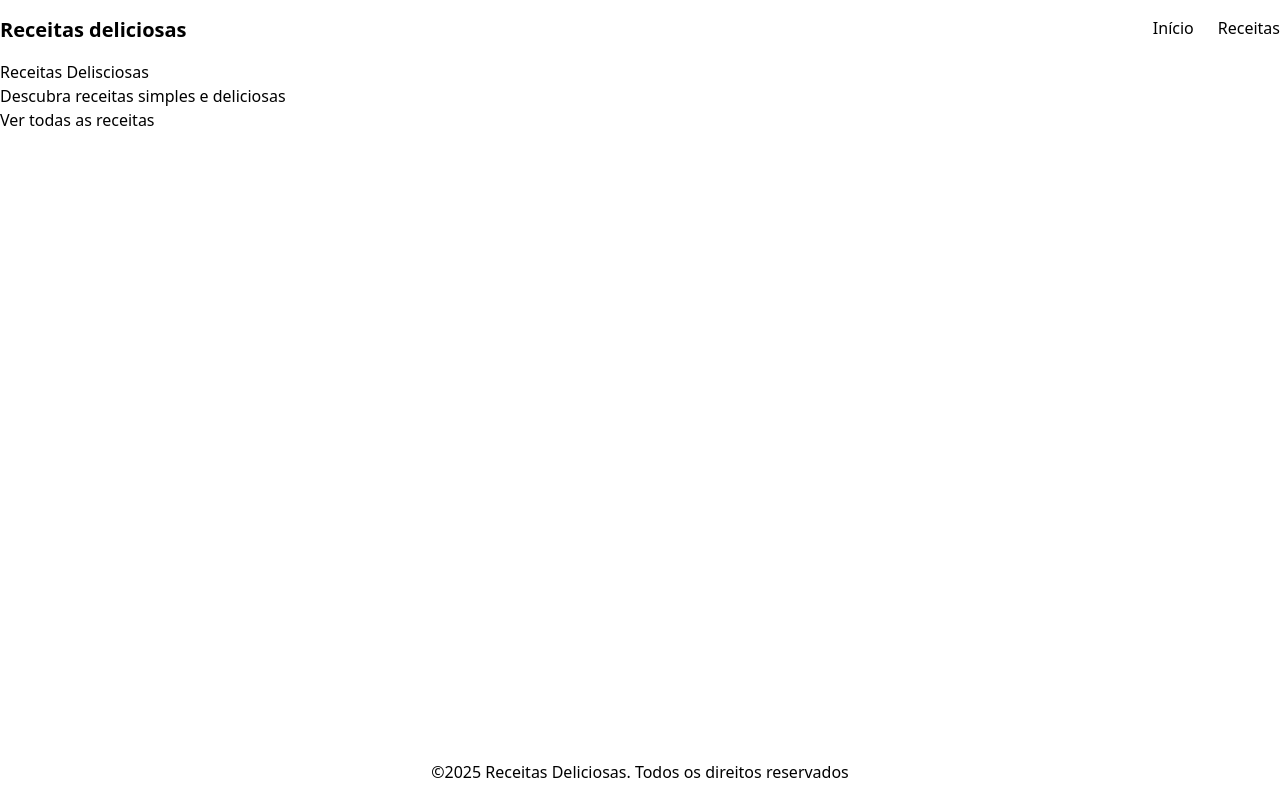
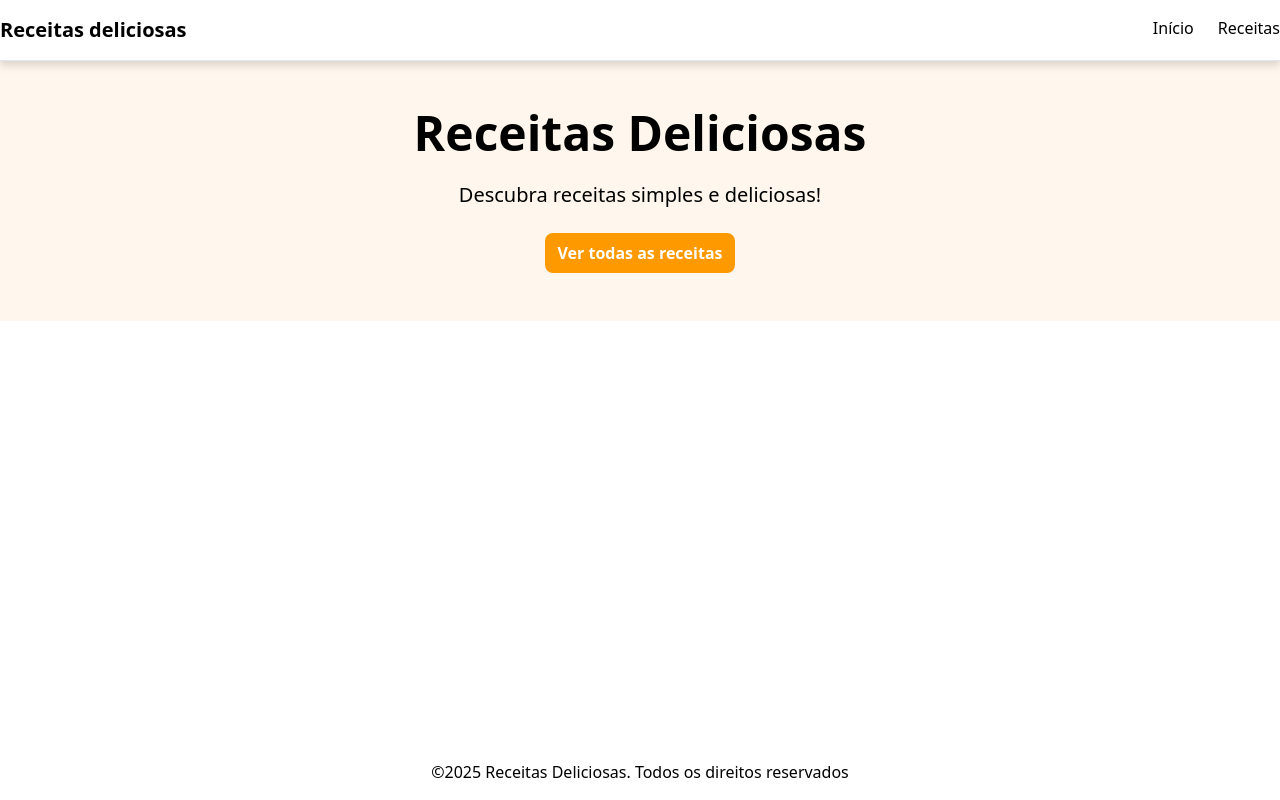
Before and after one commit to brenopz07/site-receitas_byron, a Next.js app in the folder receitas/: page / in a window 1280 px wide. Built offline with nearby package versions, Linux system fonts and the light colour scheme.

Commit message:
feat:adiciona estilos na secao Hero

```diff
--- a/receitas/src/app/page.tsx
+++ b/receitas/src/app/page.tsx
@@ -3,17 +3,17 @@
 export default function Home() {
   return (
     <main className="flex-grow">
-      <div className="container mx-auto">
         {/*secao Hero*/}
-        <section>
-          <h1>Receitas Delisciosas</h1>
-          <p>Descubra receitas simples e deliciosas</p>
+        <section className='bg-orange-50 py-12'>
+          <div className="flex flex-col gap-6 items-center container mx-auto">
+            <h1 className='text-5xl font-bold'>Receitas Deliciosas</h1>
+            <p className='text-xl'>Descubra receitas simples e deliciosas!</p>
 
-          <Link href='/receitas'>
-            Ver todas as receitas
-          </Link>
+            <Link className='bg-amber-500 hover:bg-orange-700 transition-colors text-white font-bold rounded-lg px-3 py-2' href='/receitas'>
+              Ver todas as receitas
+            </Link>
+          </div>
         </section>
-      </div>
     </main>
   );
 }
--- a/receitas/src/components/Header/index.tsx
+++ b/receitas/src/components/Header/index.tsx
@@ -2,7 +2,7 @@
 
 export default function Header(){
     return(
-        <header className="w-full bg-white text-black py-4">
+        <header className="w-full bg-white text-black py-4 border-b border-slate-200 drop-shadow-lg">
 
             <div className="flex justify-between container mx-auto">
                 <Link className="text-xl font-bold hover:scale-105 transition-all" href="/">Receitas deliciosas</Link>
```
